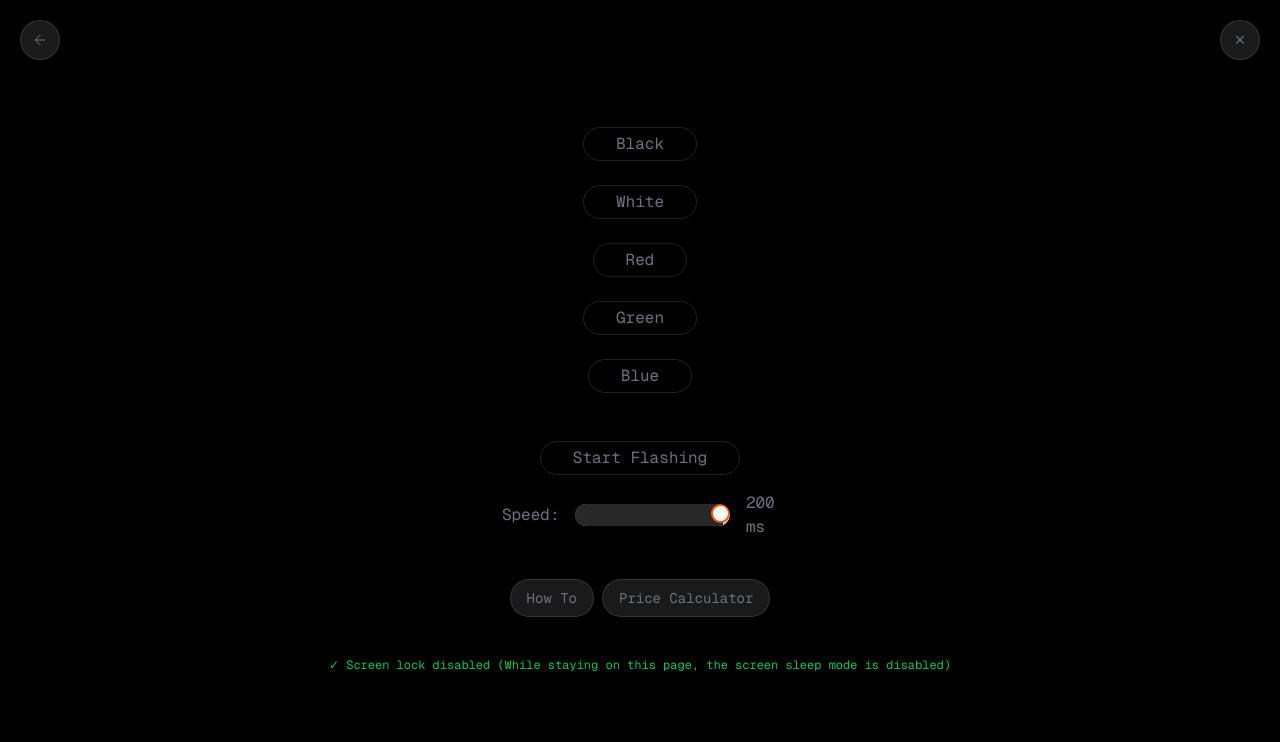
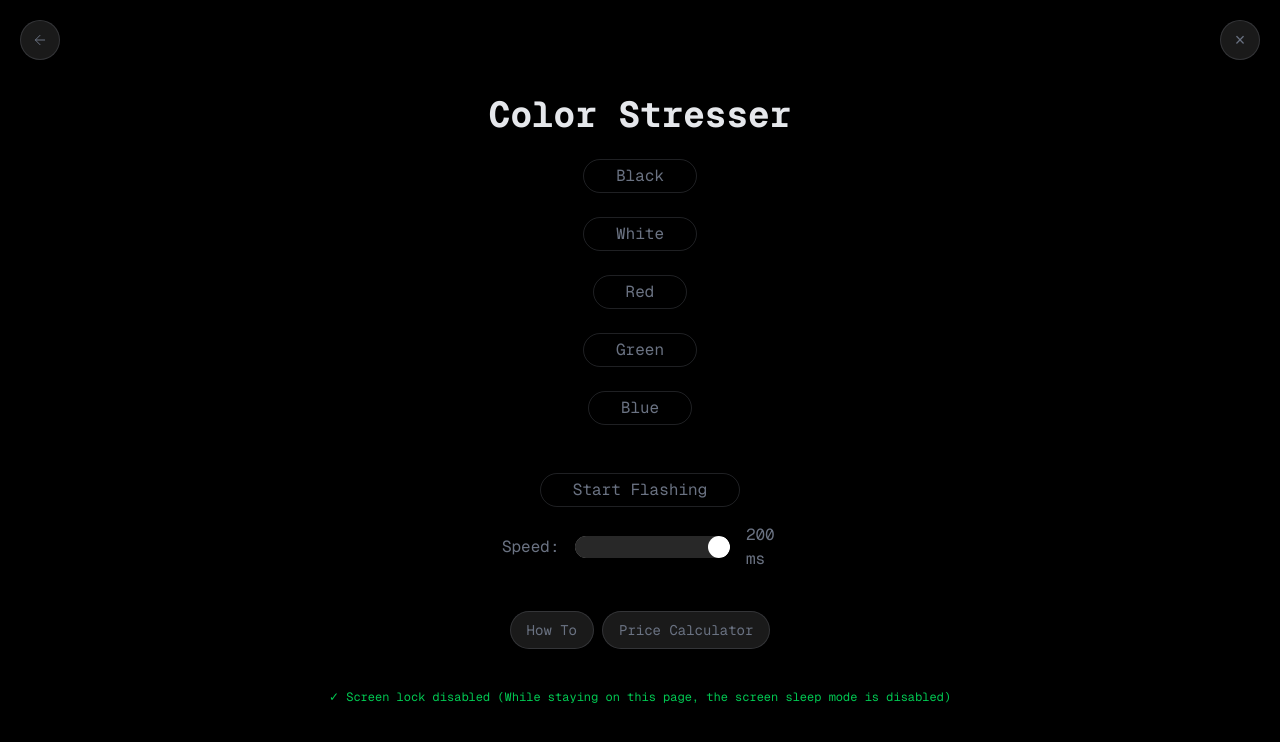
Before and after one commit to thboehi/color-tester, a Next.js app: page /stresser in a window 1280 px wide. Shown: the top 742 px of the page. Built offline with nearby package versions, Linux system fonts and the light colour scheme.

Commit message:
fix: adjust cursor size and style, customize scrollbar feat: update site title and name in metadata feat: add main heading to homepage

```diff
--- a/app/globals.css
+++ b/app/globals.css
@@ -66,11 +66,11 @@ input[type="range"]::-webkit-slider-thumb {
   -webkit-appearance: none;
   appearance: none;
   /* creating a custom design */
-  height: 19px;
-  width: 19px;
+  height: 22px;
+  width: 22px;
   background-color: #fff;
   border-radius: 50%;
-  border: 2px solid #f50;
+  order: 1px solid rgba(0, 0, 0, 0.367);
   /*  slider progress trick  */
   box-shadow: -407px 0 0 400px rgb(40, 40, 40);
 }
@@ -178,3 +178,57 @@ input[type="range"]::-moz-range-thumb {
 .animate-pulse {
   animation: pulse 2s cubic-bezier(0.4, 0, 0.6, 1) infinite;
 }
+
+/* Personnalisation de la barre de scroll */
+/* Pour Webkit (Chrome, Safari, Edge) */
+::-webkit-scrollbar {
+  width: 12px;
+  height: 12px;
+}
+
+::-webkit-scrollbar-track {
+  background: transparent;
+}
+
+::-webkit-scrollbar-thumb {
+  background: #6b7280; /* gray-500 */
+  border-radius: 0; /* Bords carrés */
+}
+
+::-webkit-scrollbar-thumb:hover {
+  background: #4b5563; /* gray-600 */
+}
+
+::-webkit-scrollbar-corner {
+  background: transparent;
+}
+
+/* Pour Firefox */
+html {
+  scrollbar-width: thin;
+  scrollbar-color: #6b7280 transparent;
+}
+
+/* Assurer la compatibilité avec les éléments qui ont leur propre scroll */
+* {
+  scrollbar-width: thin;
+  scrollbar-color: #6b7280 transparent;
+}
+
+*::-webkit-scrollbar {
+  width: 12px;
+  height: 12px;
+}
+
+*::-webkit-scrollbar-track {
+  background: transparent;
+}
+
+*::-webkit-scrollbar-thumb {
+  background: #6b7280; /* gray-500 */
+  border-radius: 0;
+}
+
+*::-webkit-scrollbar-thumb:hover {
+  background: #4b5563; /* gray-600 */
+}
--- a/app/stresser/layout.js
+++ b/app/stresser/layout.js
@@ -12,19 +12,19 @@ const geistMono = Geist_Mono({
 });
 
 export const metadata = {
-  title: "Stresser by thbo",
+  title: "Color Stresser by thbo",
   description: "Test different colors on your screen and calculate the energy consumption",
   icons: {
     icon: "/icon.svg",
     shortcut: "/icon.svg",
   },
   openGraph: {
-    title: "Stresser by thbo",
+    title: "Color Stresser by thbo",
     type: "website",
     locale: "en_US",
     description: "Test different colors on your screen and calculate the energy consumption",
     url: "https://ct.thbo.ch/",
-    siteName: "Stresser",
+    siteName: "Color Stresser",
     images: [
       {
         url: "/og.png",
--- a/app/stresser/page.js
+++ b/app/stresser/page.js
@@ -286,6 +286,9 @@ export default function Home() {
 
       {/* Contenu principal avec contrôles */}
       <main className={`flex flex-col gap-6 items-center justify-center min-h-screen py-2 font-[family-name:var(--font-geist-mono)] transition-opacity duration-500 ${controlsVisible ? 'opacity-100' : 'opacity-0 pointer-events-none'}`}>
+        <h1 className="text-3xl md:text-4xl font-bold text-gray-200 text-center">
+          Color Stresser
+        </h1>
         {/* Boutons de couleurs */}
         <button onClick={() => setBgColor("bg-black")} className="bg-white/0 hover:bg-gray-400/10 flex items-center justify-between px-8 py-1 z-50 rounded-full backdrop-blur-sm border border-gray-400/20 cursor-pointer transition-all duration-500 ">
           <p className="text-gray-500">Black</p>
@@ -389,7 +392,7 @@ export default function Home() {
             }}
           >
             {/* Header avec animation sur le bouton de fermeture */}
-            <div className="sticky top-0 bg-gray-950/95 backdrop-blur-sm border-b border-gray-700/50 px-6 py-4 flex items-center justify-between">
+            <div className="sticky z-50 top-0 bg-gray-950 backdrop-blur-sm border-b border-gray-700/50 px-6 py-4 flex items-center justify-between">
               <h2 className="text-2xl font-bold text-white">How to Measure Screen Power Consumption</h2>
               <button
                 onClick={closeHowToModal}
@@ -504,7 +507,7 @@ export default function Home() {
             }}
           >
             {/* Header avec animation sur le bouton de fermeture */}
-            <div className="sticky top-0 bg-gray-950/95 backdrop-blur-sm border-b border-gray-700/50 px-6 py-4 flex items-center justify-between flex-shrink-0">
+            <div className="sticky z-50 top-0 bg-gray-950/95 backdrop-blur-sm border-b border-gray-700/50 px-6 py-4 flex items-center justify-between flex-shrink-0">
               <h2 className="text-2xl font-bold text-white">Power Consumption Cost Calculator</h2>
               <button
                 onClick={closePriceCalculatorModal}
```
